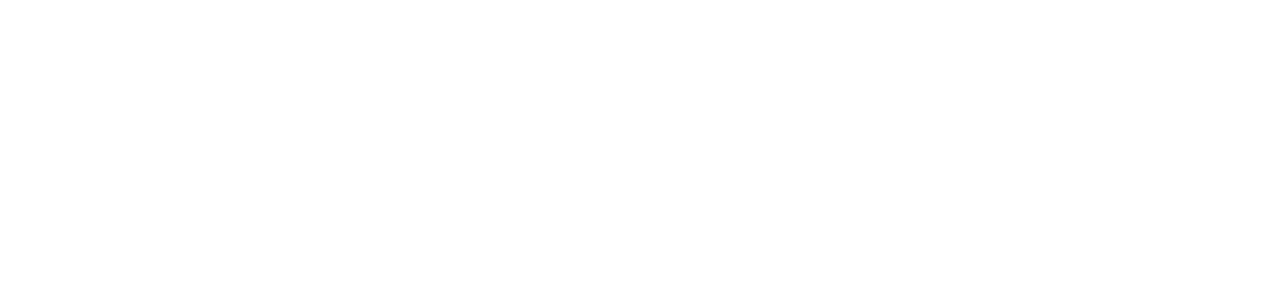
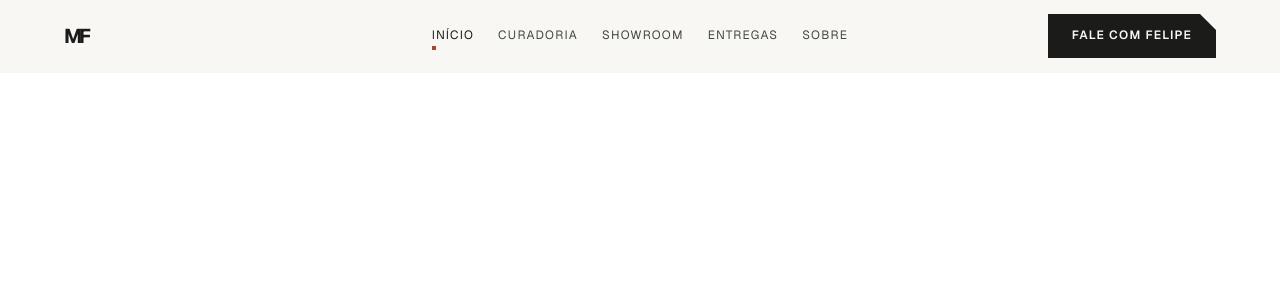
Before and after one commit to wesleycaiadev/consultor-automotivo, an Angular app: page / in a window 1280 px wide. Shown: the top 300 px of the page. Built offline with nearby package versions, Linux system fonts and the light colour scheme.

Commit message:
feat(layout): add responsive public navigation

```diff
--- a/src/app/app.html
+++ b/src/app/app.html
@@ -1 +1 @@
-<router-outlet />
+<app-public-shell />
--- a/src/app/app.ts
+++ b/src/app/app.ts
@@ -1,8 +1,8 @@
 import { Component } from '@angular/core';
-import { RouterOutlet } from '@angular/router';
+import { PublicShellComponent } from './layout/public-shell/public-shell.component';
 
 @Component({
-  imports: [RouterOutlet],
+  imports: [PublicShellComponent],
   selector: 'app-root',
   styleUrl: './app.scss',
   templateUrl: './app.html',
--- /dev/null
+++ b/src/app/layout/public-shell/mf-navbar.component.html
@@ -0,0 +1,62 @@
+<header class="mf-navbar" [class.mf-navbar--scrolled]="scrolled()">
+  <a class="mf-navbar__brand" href="/" aria-label="Marques Felipe — Início">
+    <span aria-hidden="true">MF</span>
+  </a>
+
+  <nav class="mf-navbar__desktop-nav" aria-label="Navegação principal">
+    <a class="is-active" href="/" aria-current="page">Início</a>
+    <a href="/#curadoria">Curadoria</a>
+    <a href="/showroom">Showroom</a>
+    <a href="/entregas">Entregas</a>
+    <a href="/sobre">Sobre</a>
+  </nav>
+
+  <a class="mf-navbar__cta mf-frame" href="#fale-com-felipe">Fale com Felipe</a>
+
+  <button
+    #menuTrigger
+    class="mf-navbar__menu-trigger"
+    type="button"
+    [attr.aria-expanded]="menuOpen()"
+    aria-controls="mf-mobile-menu"
+    aria-label="Abrir menu"
+    (click)="toggleMenu()"
+  >
+    <span></span>
+    <span></span>
+  </button>
+</header>
+
+@if (menuOpen()) {
+  <section
+    id="mf-mobile-menu"
+    class="mf-mobile-menu"
+    role="dialog"
+    aria-modal="true"
+    aria-label="Menu principal"
+  >
+    <div class="mf-mobile-menu__header">
+      <a href="/" class="mf-mobile-menu__brand" (click)="closeMenu()">MARQUES FELIPE</a>
+      <button
+        class="mf-mobile-menu__close"
+        type="button"
+        aria-label="Fechar menu"
+        (click)="closeMenu(true)"
+      >
+        Fechar
+      </button>
+    </div>
+
+    <nav class="mf-mobile-menu__nav" aria-label="Navegação principal">
+      <a #firstMobileLink href="/" aria-current="page" (click)="closeMenu()">Início</a>
+      <a href="/#curadoria" (click)="closeMenu()">Curadoria</a>
+      <a href="/showroom" (click)="closeMenu()">Showroom</a>
+      <a href="/entregas" (click)="closeMenu()">Entregas</a>
+      <a href="/sobre" (click)="closeMenu()">Sobre</a>
+    </nav>
+
+    <a class="mf-mobile-menu__cta mf-frame" href="#fale-com-felipe" (click)="closeMenu()"
+      >Fale com Felipe</a
+    >
+  </section>
+}
--- /dev/null
+++ b/src/app/layout/public-shell/mf-navbar.component.ts
@@ -0,0 +1,57 @@
+import { DOCUMENT, isPlatformBrowser } from '@angular/common';
+import {
+  Component,
+  ElementRef,
+  HostListener,
+  PLATFORM_ID,
+  inject,
+  signal,
+  viewChild,
+} from '@angular/core';
+
+@Component({
+  selector: 'app-mf-navbar',
+  templateUrl: './mf-navbar.component.html',
+})
+export class MfNavbarComponent {
+  readonly menuOpen = signal(false);
+  readonly scrolled = signal(false);
+
+  private readonly document = inject(DOCUMENT);
+  private readonly platformId = inject(PLATFORM_ID);
+  private readonly firstMobileLink = viewChild<ElementRef<HTMLAnchorElement>>('firstMobileLink');
+  private readonly menuTrigger = viewChild.required<ElementRef<HTMLButtonElement>>('menuTrigger');
+
+  @HostListener('document:keydown.escape')
+  onEscape(): void {
+    if (this.menuOpen()) {
+      this.closeMenu(true);
+    }
+  }
+
+  @HostListener('window:scroll')
+  onWindowScroll(): void {
+    if (isPlatformBrowser(this.platformId)) {
+      this.scrolled.set((this.document.defaultView?.scrollY ?? 0) > 12);
+    }
+  }
+
+  toggleMenu(): void {
+    if (this.menuOpen()) {
+      this.closeMenu(true);
+      return;
+    }
+
+    this.menuOpen.set(true);
+    if (isPlatformBrowser(this.platformId)) {
+      queueMicrotask(() => this.firstMobileLink()?.nativeElement.focus());
+    }
+  }
+
+  closeMenu(restoreFocus = false): void {
+    this.menuOpen.set(false);
+    if (restoreFocus && isPlatformBrowser(this.platformId)) {
+      queueMicrotask(() => this.menuTrigger().nativeElement.focus());
+    }
+  }
+}
--- /dev/null
+++ b/src/app/layout/public-shell/public-shell.component.ts
@@ -0,0 +1,15 @@
+import { Component } from '@angular/core';
+import { RouterOutlet } from '@angular/router';
+import { MfNavbarComponent } from './mf-navbar.component';
+
+@Component({
+  selector: 'app-public-shell',
+  imports: [MfNavbarComponent, RouterOutlet],
+  template: `
+    <app-mf-navbar />
+    <main>
+      <router-outlet />
+    </main>
+  `,
+})
+export class PublicShellComponent {}
--- a/src/styles.scss
+++ b/src/styles.scss
@@ -1,6 +1,7 @@
 @use 'styles/actions';
 @use 'styles/fonts';
 @use 'styles/mf-frame';
+@use 'styles/navbar';
 @use 'styles/tokens';
 @use 'styles/typography';
 
--- /dev/null
+++ b/src/styles/_navbar.scss
@@ -0,0 +1,209 @@
+@use 'styles/tokens' as tokens;
+
+app-mf-navbar {
+  display: block;
+}
+
+.mf-navbar {
+  position: sticky;
+  z-index: var(--layer-header);
+  top: 0;
+  display: grid;
+  min-block-size: 4.5rem;
+  grid-template-columns: 1fr auto;
+  align-items: center;
+  padding-inline: var(--mf-page-margin);
+  border-bottom: 1px solid transparent;
+  background: var(--mf-paper);
+  transition:
+    background-color var(--motion-ui) var(--ease-standard),
+    border-color var(--motion-ui) var(--ease-standard);
+}
+
+.mf-navbar--scrolled {
+  border-bottom-color: var(--mf-silver);
+}
+
+.mf-navbar__brand,
+.mf-mobile-menu__brand {
+  color: var(--mf-ink);
+  font-family: var(--font-ui);
+  font-weight: 700;
+  text-decoration: none;
+}
+
+.mf-navbar__brand {
+  inline-size: 2.25rem;
+  font-size: 1.25rem;
+  letter-spacing: -0.15em;
+}
+
+.mf-navbar__desktop-nav,
+.mf-navbar__cta {
+  display: none;
+}
+
+.mf-navbar__menu-trigger,
+.mf-mobile-menu__close {
+  display: inline-flex;
+  min-inline-size: 2.75rem;
+  min-block-size: 2.75rem;
+  align-items: center;
+  justify-content: center;
+  border: 0;
+  background: transparent;
+  color: var(--mf-ink);
+  cursor: pointer;
+  font-family: var(--font-ui);
+  font-size: var(--type-label);
+  font-weight: 600;
+  letter-spacing: var(--tracking-label);
+  text-transform: uppercase;
+}
+
+.mf-navbar__menu-trigger {
+  flex-direction: column;
+  gap: 0.25rem;
+}
+
+.mf-navbar__menu-trigger span {
+  inline-size: 1.125rem;
+  block-size: 1px;
+  background: currentcolor;
+}
+
+.mf-navbar__menu-trigger:focus-visible,
+.mf-mobile-menu__close:focus-visible,
+.mf-navbar__brand:focus-visible,
+.mf-mobile-menu a:focus-visible {
+  outline: 2px solid var(--mf-oxide);
+  outline-offset: 4px;
+}
+
+.mf-mobile-menu {
+  position: fixed;
+  z-index: var(--layer-overlay);
+  inset: 0;
+  display: flex;
+  min-block-size: 100dvh;
+  flex-direction: column;
+  padding: var(--mf-page-margin);
+  background: var(--mf-paper);
+}
+
+.mf-mobile-menu__header {
+  display: flex;
+  min-block-size: 2.75rem;
+  align-items: center;
+  justify-content: space-between;
+}
+
+.mf-mobile-menu__brand {
+  font-size: var(--type-label);
+  letter-spacing: var(--tracking-label);
+}
+
+.mf-mobile-menu__nav {
+  display: grid;
+  gap: var(--space-2);
+  margin-block: auto;
+}
+
+.mf-mobile-menu__nav a {
+  color: var(--mf-ink);
+  font-family: var(--font-display);
+  font-size: var(--type-display-lg);
+  line-height: var(--leading-display);
+  text-decoration: none;
+}
+
+.mf-mobile-menu__nav a[aria-current='page'] {
+  color: var(--mf-oxide);
+}
+
+.mf-mobile-menu__cta,
+.mf-navbar__cta {
+  display: inline-flex;
+  min-block-size: 2.75rem;
+  align-items: center;
+  justify-content: center;
+  padding-inline: var(--space-5);
+  background: var(--mf-ink);
+  color: var(--mf-paper);
+  font-family: var(--font-ui);
+  font-size: var(--type-label);
+  font-weight: 600;
+  letter-spacing: var(--tracking-label);
+  text-decoration: none;
+  text-transform: uppercase;
+}
+
+.mf-mobile-menu__cta:focus-visible,
+.mf-navbar__cta:focus-visible {
+  outline: 2px solid var(--mf-oxide);
+  outline-offset: 4px;
+}
+
+@media (min-width: tokens.$mf-breakpoint-desktop) {
+  .mf-navbar {
+    grid-template-columns: 1fr auto 1fr;
+  }
+
+  .mf-navbar__desktop-nav {
+    display: flex;
+    align-items: center;
+    gap: var(--space-5);
+  }
+
+  .mf-navbar__desktop-nav a {
+    position: relative;
+    min-block-size: 2.75rem;
+    display: inline-flex;
+    align-items: center;
+    color: var(--mf-graphite);
+    font-family: var(--font-ui);
+    font-size: var(--type-label);
+    letter-spacing: var(--tracking-label);
+    text-decoration: none;
+    text-transform: uppercase;
+  }
+
+  .mf-navbar__desktop-nav a::after {
+    position: absolute;
+    inset-inline-start: 0;
+    inset-block-end: 0.5rem;
+    inline-size: 0.25rem;
+    block-size: 0.25rem;
+    background: var(--mf-oxide);
+    content: '';
+    opacity: 0;
+  }
+
+  .mf-navbar__desktop-nav a:hover,
+  .mf-navbar__desktop-nav a.is-active {
+    color: var(--mf-ink);
+  }
+
+  .mf-navbar__desktop-nav a.is-active::after {
+    opacity: 1;
+  }
+
+  .mf-navbar__desktop-nav a:focus-visible {
+    outline: 2px solid var(--mf-oxide);
+    outline-offset: 4px;
+  }
+
+  .mf-navbar__cta {
+    justify-self: end;
+  }
+
+  .mf-navbar__menu-trigger {
+    display: none;
+  }
+}
+
+@media (prefers-reduced-motion: reduce) {
+  .mf-navbar {
+    transition: none;
+  }
+}
```
Also changed, not shown: 1 other file (tests, documents, lock files or other folders).
